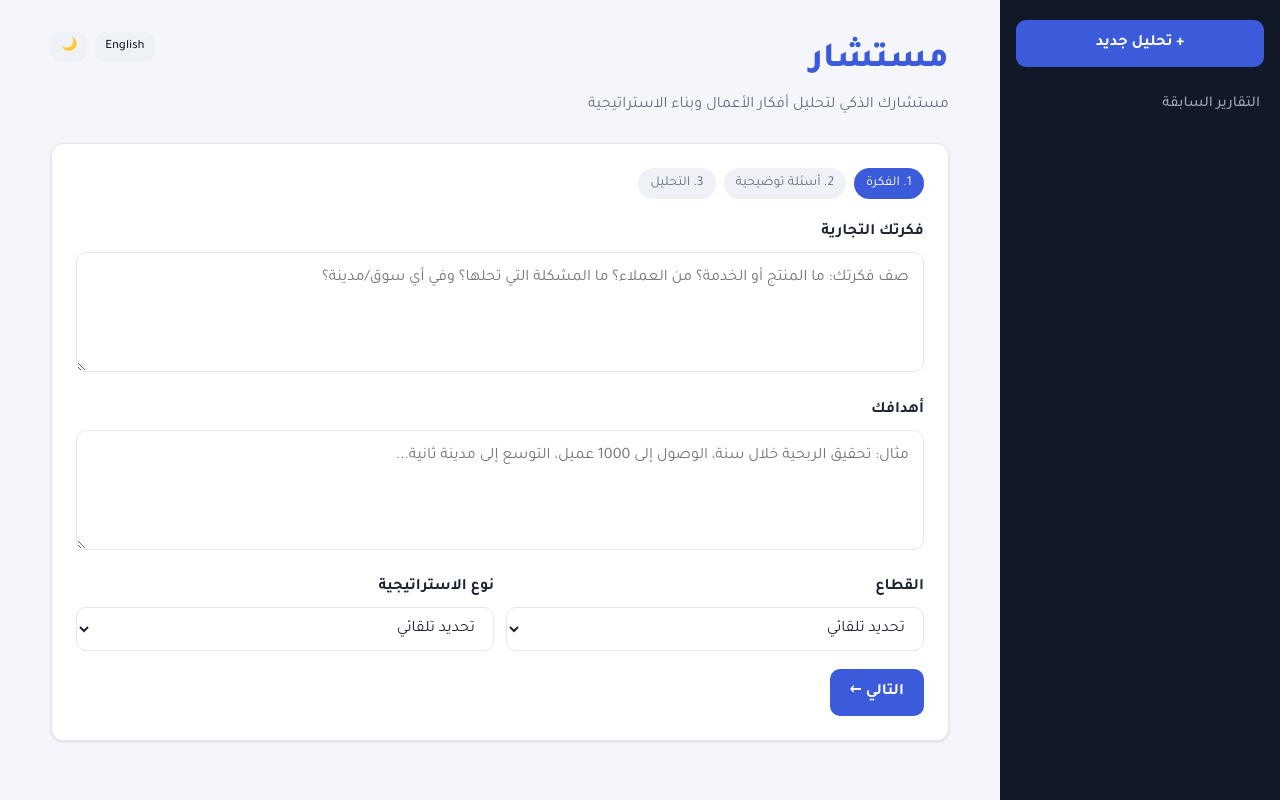
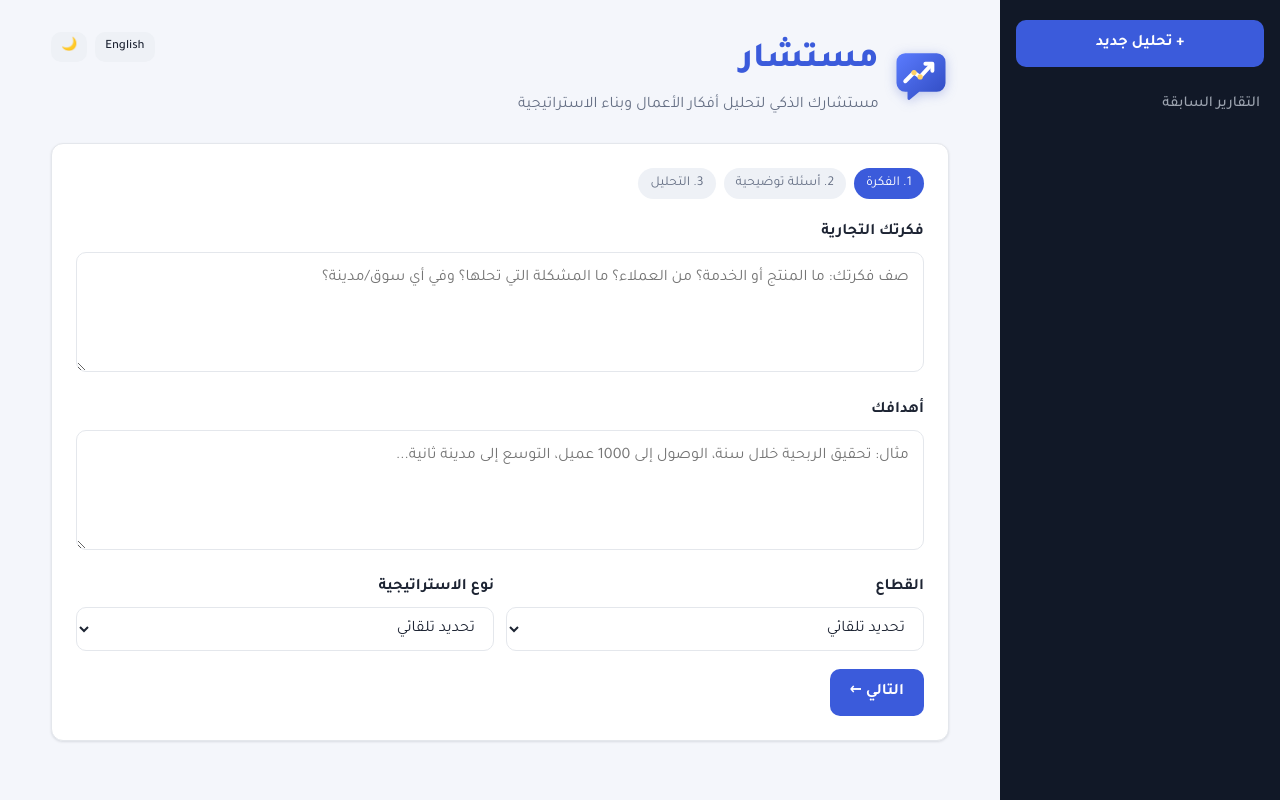
Before and after one commit to inafea/stratigic-platform, a plain HTML site: page frontend/index.html in a window 1280 px wide. Drawn offline with nearby package versions, Linux system fonts and the light colour scheme; no server answers.

Commit message:
Add app logo (header and browser tab icon)
Co-Authored-By: Claude Opus 5.5 <noreply@anthropic.com>

```diff
--- a/frontend/index.html
+++ b/frontend/index.html
@@ -16,6 +16,7 @@
     </script>
     <link rel="preconnect" href="https://fonts.googleapis.com">
     <link href="https://fonts.googleapis.com/css2?family=Tajawal:wght@400;500;700;800&display=swap" rel="stylesheet">
+    <link rel="icon" type="image/svg+xml" href="logo.svg">
     <link rel="stylesheet" href="styles.css">
     <script src="https://cdn.jsdelivr.net/npm/marked@12.0.2/marked.min.js" defer></script>
     <script src="https://cdn.jsdelivr.net/npm/dompurify@3.1.6/dist/purify.min.js" defer></script>
@@ -31,9 +32,12 @@
 
     <main class="main">
         <header class="header">
-            <div>
+            <div class="brand">
+                <img src="logo.svg" alt="" class="logo" width="56" height="56">
+                <div>
                 <h1 data-i18n="appName">مستشار</h1>
                 <p class="subtitle" data-i18n="subtitle">مستشارك الذكي لتحليل أفكار الأعمال وبناء الاستراتيجية</p>
+                </div>
             </div>
             <div class="header-tools no-print">
                 <button class="btn btn-secondary btn-sm" id="langBtn" lang="en">English</button>
--- a/frontend/styles.css
+++ b/frontend/styles.css
@@ -83,6 +83,10 @@ body {
 
 .main { padding: 32px clamp(16px, 4vw, 56px); max-width: 1100px; width: 100%; }
 .header { display: flex; justify-content: space-between; align-items: flex-start; gap: 16px; }
+.brand { display: flex; align-items: center; gap: 14px; }
+.brand .subtitle { margin-bottom: 0; }
+.header { margin-bottom: 24px; }
+.logo { flex-shrink: 0; filter: drop-shadow(0 2px 6px rgba(47, 74, 192, .3)); }
 .header-tools { display: flex; gap: 8px; flex-shrink: 0; }
 .btn-icon { font-size: 1rem; line-height: 1; padding: 6px 10px; }
 .header h1 { margin: 0; font-size: 2.2rem; font-weight: 800; color: var(--primary); }
```
Also changed, not shown: frontend/logo.svg (added).
